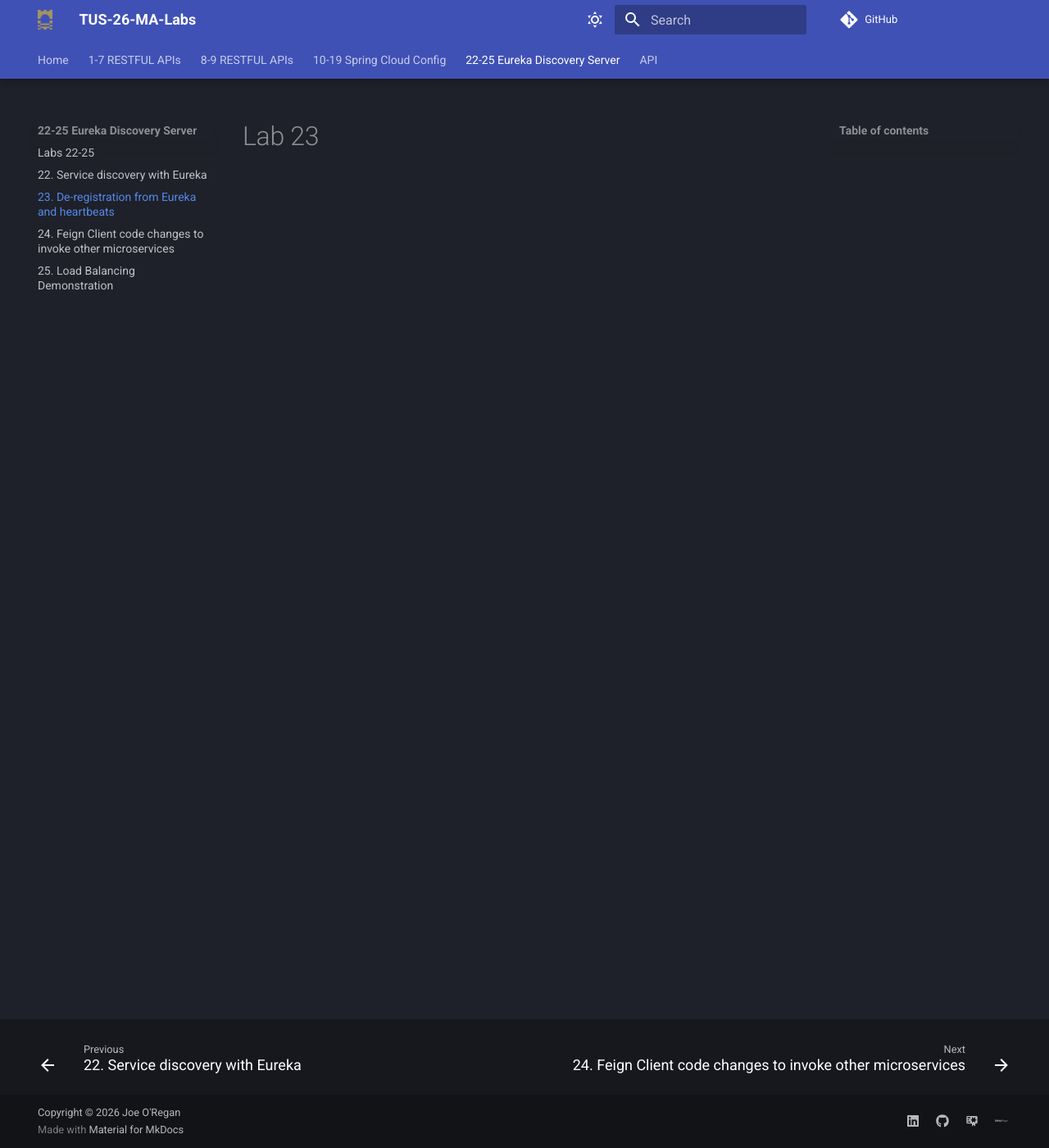
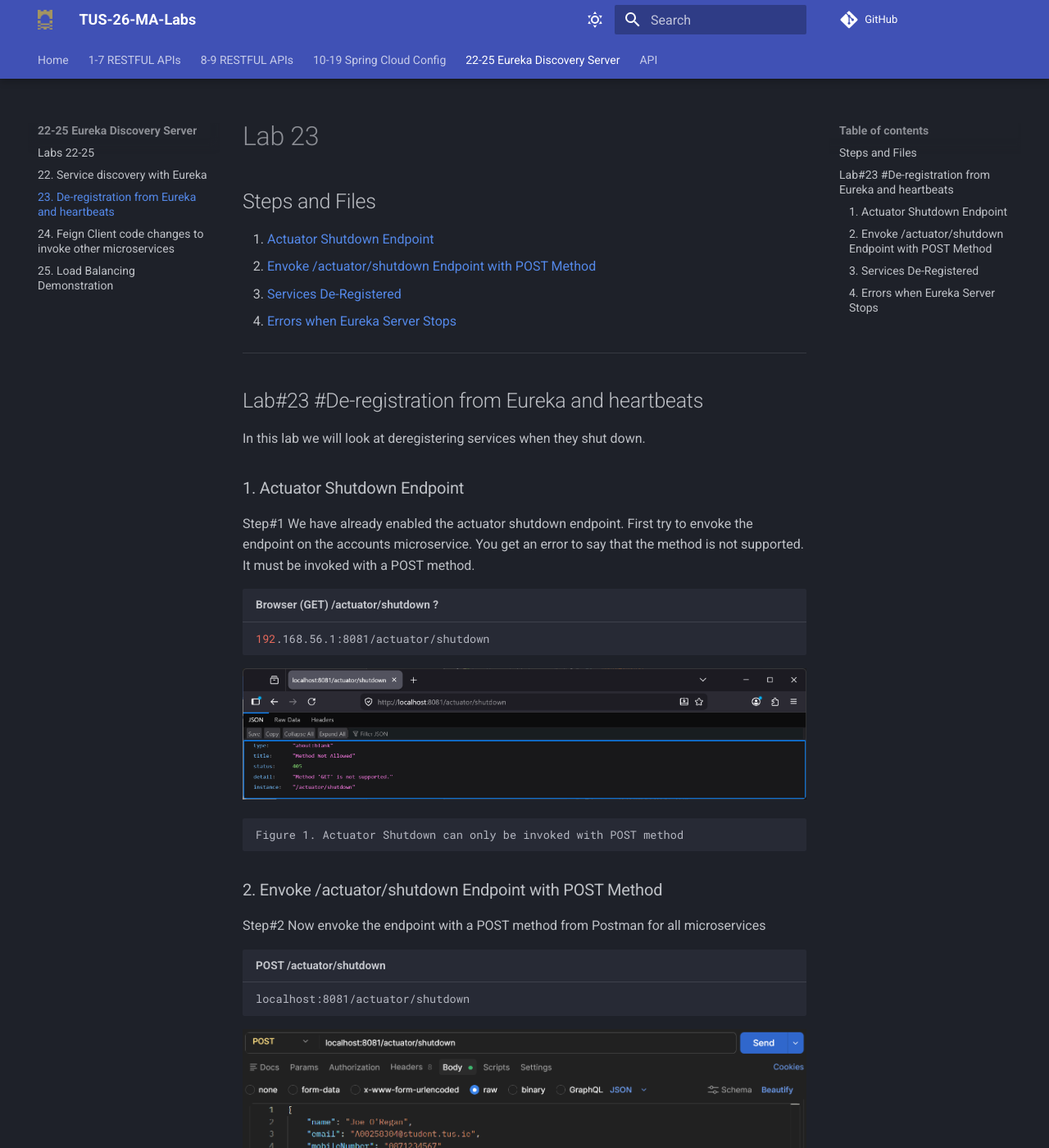
Before and after one commit to joeaoregan/TUS-26-MA-Labs, an MkDocs documentation site: the page built from docs/labs22-25/lab23/index.md, in a window 1280 px wide and 1400 px high. Shown: the whole window at 82% size. Built offline with MkDocs 1.6.1 and Material for MkDocs 9.7.7, drawn with Linux system fonts in a browser that asks for light colours; comment, search, counter and statistics services are not loaded; some of the changed text lies outside the part shown.

Commit message:
lab23: De-registration from Eureka and heartbeats

````diff
--- a/docs/labs22-25/lab23/index.md
+++ b/docs/labs22-25/lab23/index.md
@@ -1,3 +1,53 @@
 # Lab 23
 
-##
+## Steps and Files
+
+1. [Actuator Shutdown Endpoint]()
+2. [Envoke /actuator/shutdown Endpoint with POST Method]()
+3. [Services De-Registered]()
+4. [Errors when Eureka Server Stops]()
+
+---
+
+## Lab#23 #De-registration from Eureka and heartbeats
+In this lab we will look at deregistering services when they shut down.
+
+### 1. Actuator Shutdown Endpoint
+
+Step#1 We have already enabled the actuator shutdown endpoint. First try to envoke the endpoint on the accounts microservice. You get an error to say that the method is not supported. It must be invoked with a POST method.
+
+```bash title="Browser (GET) /actuator/shutdown ?"
+192.168.56.1:8081/actuator/shutdown
+```
+
+![Actuator Shutdown can only be invoked with POST method](screenshot1.png)
+
+    Figure 1. Actuator Shutdown can only be invoked with POST method
+
+### 2. Envoke /actuator/shutdown Endpoint with POST Method
+
+Step#2 Now envoke the endpoint with a POST method from Postman for all microservices
+
+```bash title="POST /actuator/shutdown"
+localhost:8081/actuator/shutdown
+```
+
+![Postman POST actuator/shutdown](screenshot2.png)
+
+    Figure 2. Postman POST actuator/shutdown
+
+### 3. Services De-Registered
+
+Step#3 Check the eureka dashboard. All services will have de-registered themselves on shutdown.
+
+![Eureka Dashboard All Services De-Registered](screenshot3.png)
+
+    Figure 3. Eureka Dashboard All Services De-Registered
+
+### 4. Errors when Eureka Server Stops
+
+Step#4 Restart the services again. Now stop the eureka server. You will error messages from the services indicating that they cannot send the heartbeat (every 30 seconds) to eureka.
+
+![Errors when Eureka Server Stops](screenshot4.png)
+
+    Figure 4. Errors when Eureka Server Stops
--- a/labs1-7/accounts/src/main/resources/application.yml
+++ b/labs1-7/accounts/src/main/resources/application.yml
@@ -28,7 +28,7 @@ management:
     web:
       exposure:
         # include: "*" # Lab 19
-        include: info, shutdown # lab 22
+        include: info, shutdown # lab 22 info, lab 23 shutdown
   endpoint:
     shutdown:
       enabled: true
````
Also changed, not shown: docs/labs22-25/lab23/screenshot1.png (added), docs/labs22-25/lab23/screenshot2.png (added), docs/labs22-25/lab23/screenshot3.png (added), docs/labs22-25/lab23/screenshot4.png (added).
